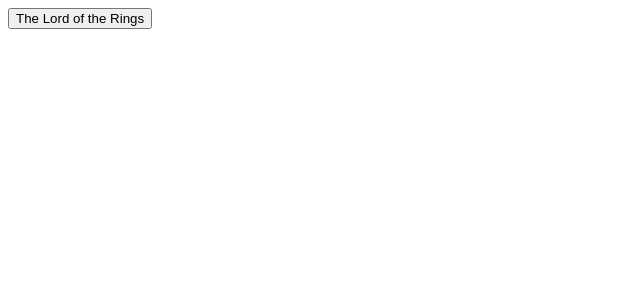
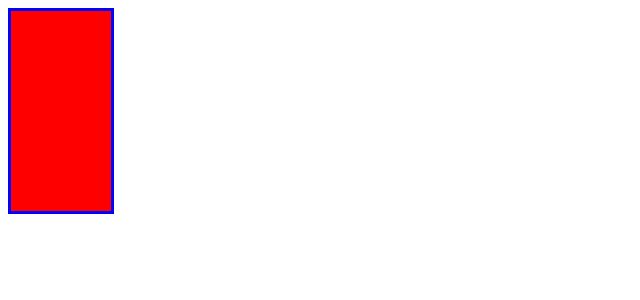
Before and after one commit to GlazMichelFranckDodo225/react-introduction-url, a React (Create React App) app: page / in a window 1280 px wide. Shown: the top 300 px of the page, without its empty margins (0-640 px from the left). Built offline with nearby package versions, Linux system fonts and the light colour scheme.

Commit message:
Stying with JSX

```diff
--- a/src/App.jsx
+++ b/src/App.jsx
@@ -1,50 +1,12 @@
-// import { Greetings } from "./Greetings";
-// import { Bank } from "./exos/Bank";
-
-import { useState } from "react";
-// import { AgeCounter } from "./AgeCounter";
-
 export function App() {
-    const [movie, setMovie] = useState("The Lord of the Rings");
-
-    function updateMovie() {
-        setMovie("Fight Club");
-
-        console.log(movie);
-    }
-
-    console.log(movie);
-
-    console.log("App Component Rerendering");
+    const a = false;
 
     return (
-        <>
-            {/* <AgeCounter /> */}
-            <button onClick={updateMovie}>{movie}</button>
-        </>
+        <div style={{
+            backgroundColor: "red",
+            height: a ? 100 : 200,
+            width: 100,
+            border: "3px solid blue"
+        }}></div>
     )
-
-    /* return <div>
-        <Bank nomBanque="Banque centrale" />
-    </div> */
-
-    /* (
-        <>
-            <h1>Hello from React World !</h1>
-            <Greetings
-                firstName={"Rachel"}
-                age={50}
-                car={{color: "Red",
-                speed: 110}}
-                doSomething={
-                    function() {
-                        console.log("Hello !");
-                    }
-                }
-                isSunny={false}
-            >
-                <img src="https://cdn.pixabay.com/photo/2024/05/02/16/22/parrots-8735074_1280.jpg" width={300} alt="Screen Shot" />
-            </Greetings>
-        </>
-    ) */
 }
```
